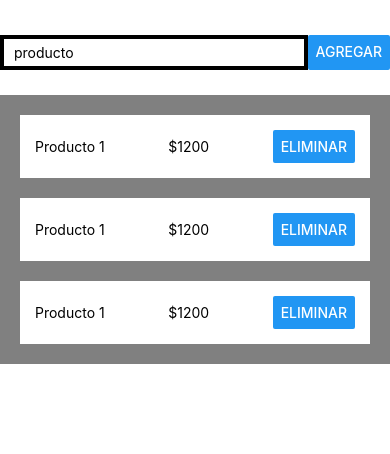
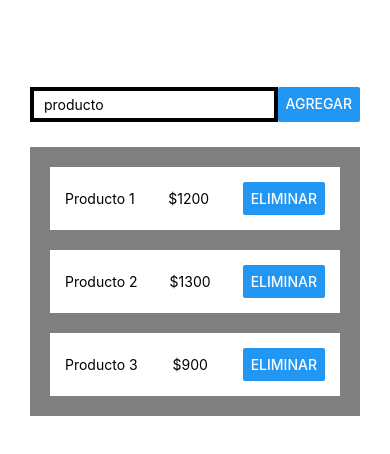
Before and after one commit to emikourtis/ReactNative, a React Native app: screen / in a window 390 px wide. Shown: the top 454 px of the page. Built offline with nearby package versions, Linux system fonts and the light colour scheme.

Commit message:
cambios pequeños

```diff
--- a/App.js
+++ b/App.js
@@ -15,13 +15,13 @@ export default function App() {
           <Button title='Eliminar'/>
         </View>
         <View style={styles.cardProduct} >
-          <Text>Producto 1</Text>
-          <Text>$1200</Text>
+          <Text>Producto 2</Text>
+          <Text>$1300</Text>
           <Button title='Eliminar'/>
         </View>
         <View style={styles.cardProduct} >
-          <Text>Producto 1</Text>
-          <Text>$1200</Text>
+          <Text>Producto 3</Text>
+          <Text>$900</Text>
           <Button title='Eliminar'/>
         </View>
       </View>
@@ -31,7 +31,8 @@ export default function App() {
 
 const styles = StyleSheet.create({
   container: {
-    marginTop: "22",
+    marginTop: 22,
+    padding: 30,
     alignItems: 'center',
     justifyContent: 'start',
     flex: 1
@@ -41,13 +42,15 @@ const styles = StyleSheet.create({
     flexDirection: "row",
     alignSelf: "stretch",
     justifyContent: "space-around",
-    marginTop: 35
+    marginTop: 35,
+
   },
   input: {
     borderWidth: 4,
     paddingHorizontal: 10,
     paddingVertical: 5,
-    width: 350
+    width: 350,
+    flex: 3
   },
   listContainer: {
     backgroundColor:"grey",
```
